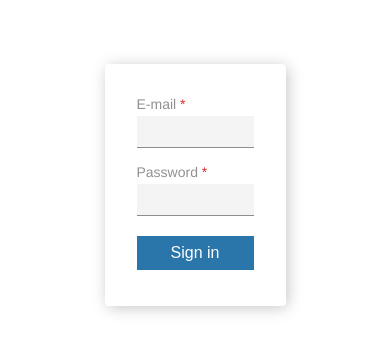
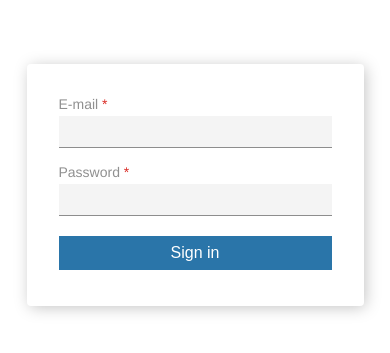
Before and after one commit to NaluFigueira/WDGTest, a React (Create React App) app: page / in a window 390 px wide. Shown: the part 237-590 px from the top of the page. Built offline with nearby package versions, Linux system fonts and the light colour scheme; a web font is replaced by a local one.

Commit message:
Making FormContainer responsive

```diff
--- a/src/pages/login/styles.js
+++ b/src/pages/login/styles.js
@@ -7,9 +7,15 @@ export const Container = styled.div`
 `;
 
 export const FormContainer = styled.div`
-    width: 30vw;
+    width: 50vw;
     margin: 0 auto;
     box-shadow: 2px 2px 16px -1px rgba(0,0,0,0.25);
     border-radius: 4px;
     padding: 32px;
+
+    @media (max-width: 1200px) {
+        & {
+            width: 70% !important;
+        }
+    }
 `;
```
